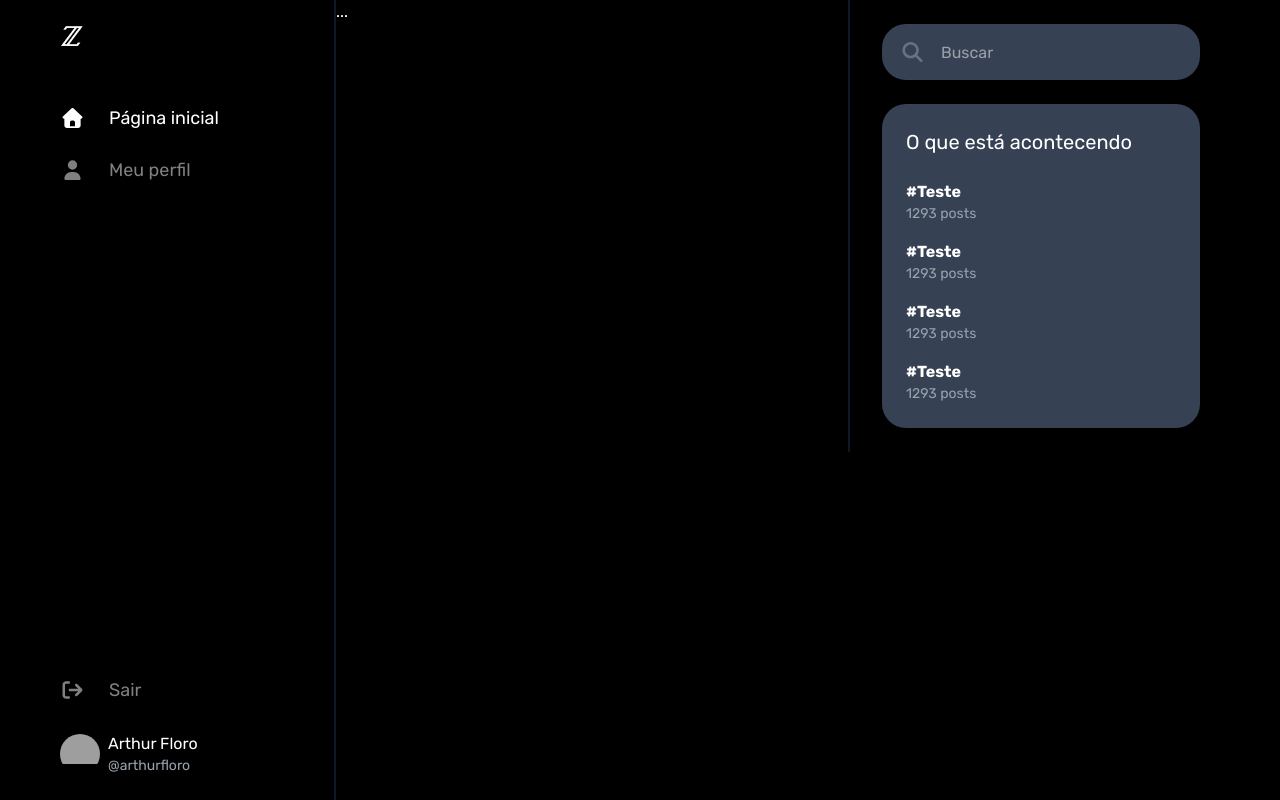
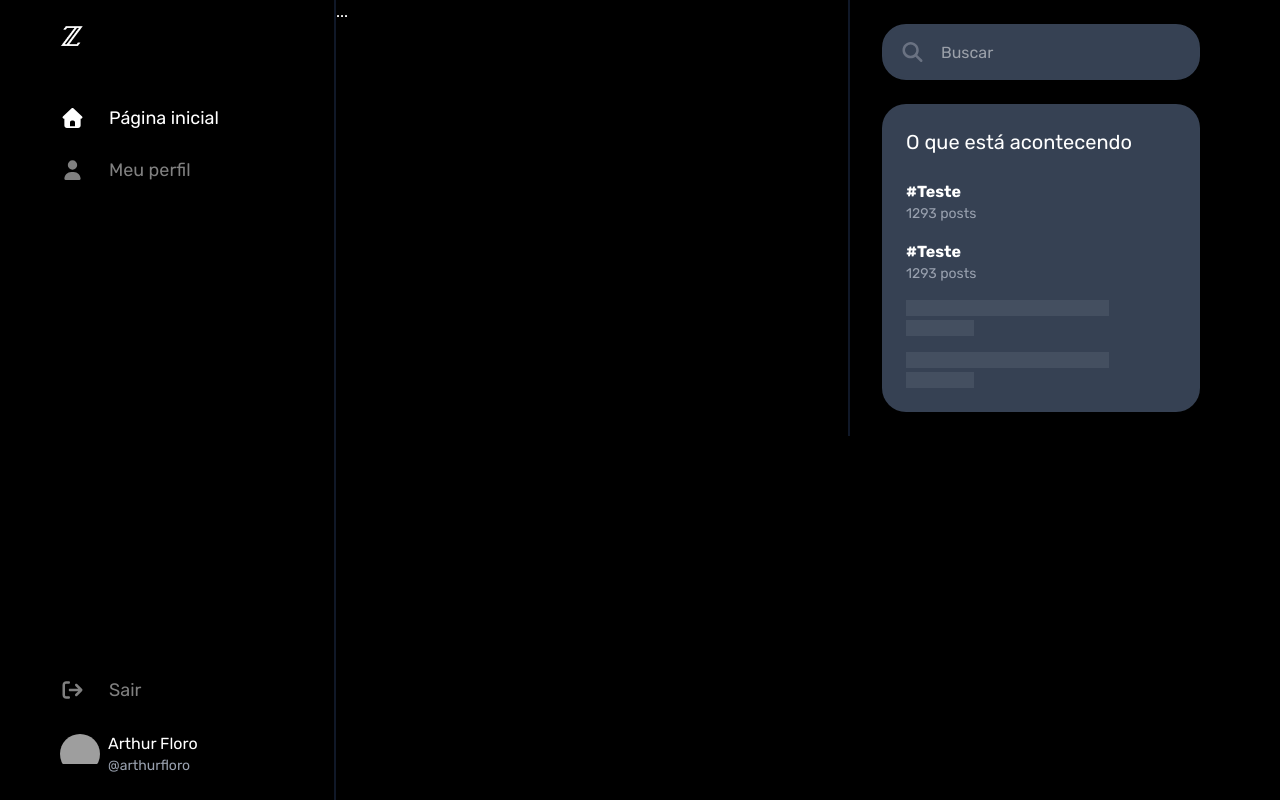
Before and after one commit to ArthurFloro/clone-x-frontend, a Next.js app: page /home in a window 1280 px wide. Built offline with nearby package versions, Linux system fonts and the light colour scheme; grey boxes are pictures that could not be loaded.

Commit message:
feat: componente skeleton (carragamento) para as trandings

```diff
--- a/app/components/ui/trending-area.tsx
+++ b/app/components/ui/trending-area.tsx
@@ -1,4 +1,4 @@
-import { TrendingItem } from "./trending-item";
+import { TrendingItem, TrendingItemSkeleton } from "./trending-item";
 
 export const TrendinArea = () => {
   return (
@@ -7,8 +7,8 @@ export const TrendinArea = () => {
       <div className="flex flex-col gap-4 p-6 pt-0">
         <TrendingItem label="#Teste" count={1293} />
         <TrendingItem label="#Teste" count={1293} />
-        <TrendingItem label="#Teste" count={1293} />
-        <TrendingItem label="#Teste" count={1293} />
+        <TrendingItemSkeleton />
+        <TrendingItemSkeleton />
       </div>
     </div>
   );
--- a/app/components/ui/trending-item.tsx
+++ b/app/components/ui/trending-item.tsx
@@ -16,3 +16,12 @@ export const TrendingItem = ({ label, count }: Props) => {
     </Link>
   );
 };
+
+export const TrendingItemSkeleton = () => {
+  return (
+    <div className="animate-pulse flex flex-col gap-1">
+      <div className="bg-gray-600 h-4 w-3/4 "></div>
+      <div className="bg-gray-600 h-4 w-1/4 "></div>
+    </div>
+  );
+};
```
